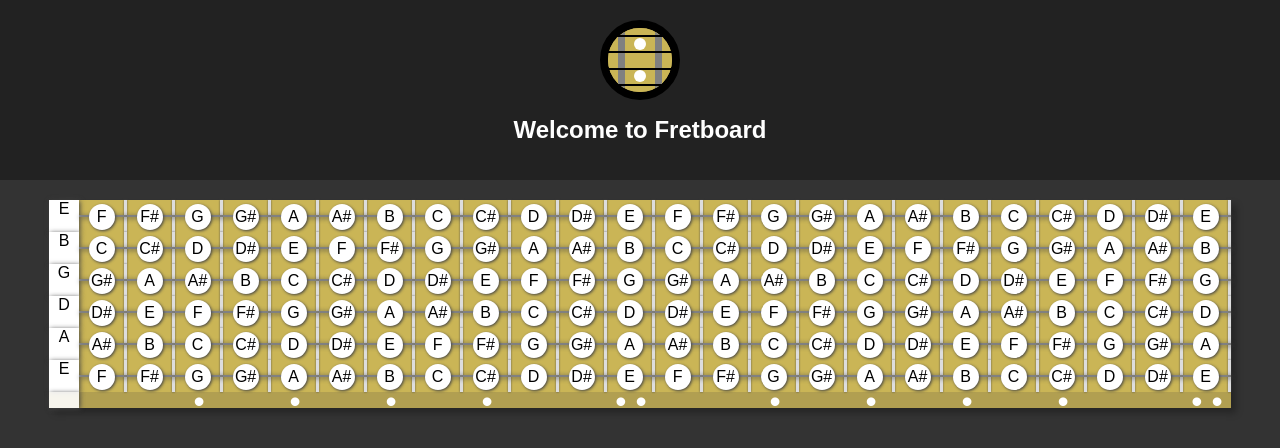
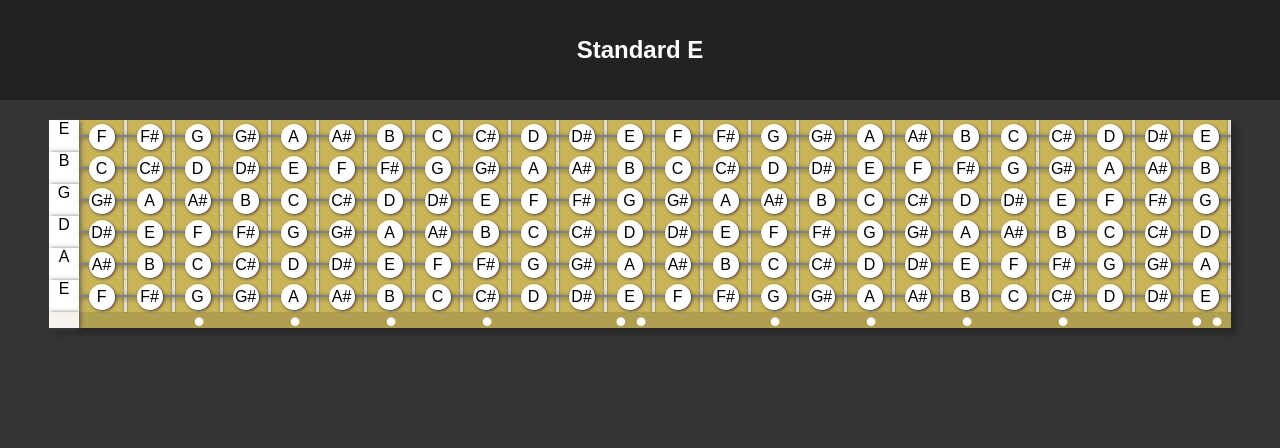
Before and after one commit to divanvisagie/fretboard, a React (Create React App) app: page / in a window 1280 px wide. Shown: the top 448 px of the page. Built offline with nearby package versions, Linux system fonts and the light colour scheme.

Commit message:
Clean up header

```diff
--- a/src/App.js
+++ b/src/App.js
@@ -9,10 +9,7 @@ class App extends Component {
     return (
       <div className="App">
         <header className="App-header">
-          <div className="App-logo">
-            <Icon/>
-          </div>
-          <h1 className="App-title">Welcome to Fretboard</h1>
+          <h1 className="App-title">Standard E</h1>
         </header>
 
         <div className="App-fretboard-container">
```
